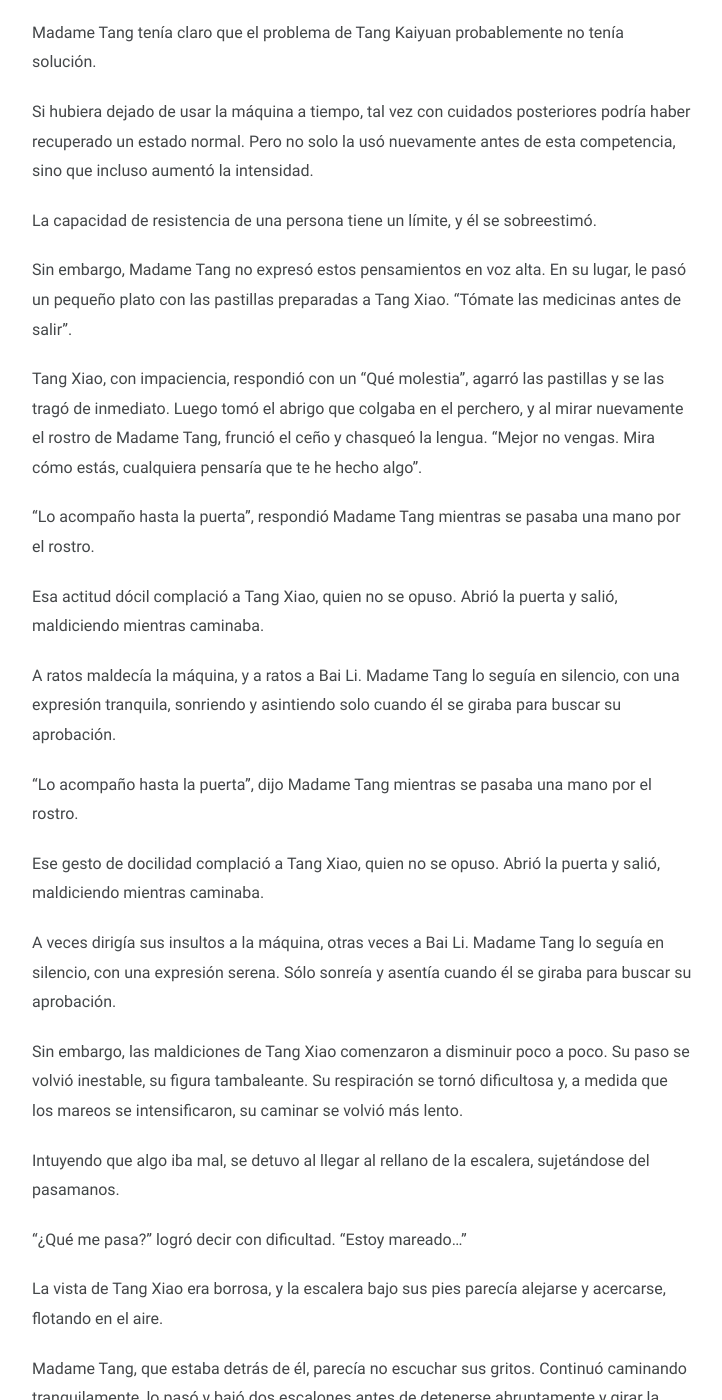
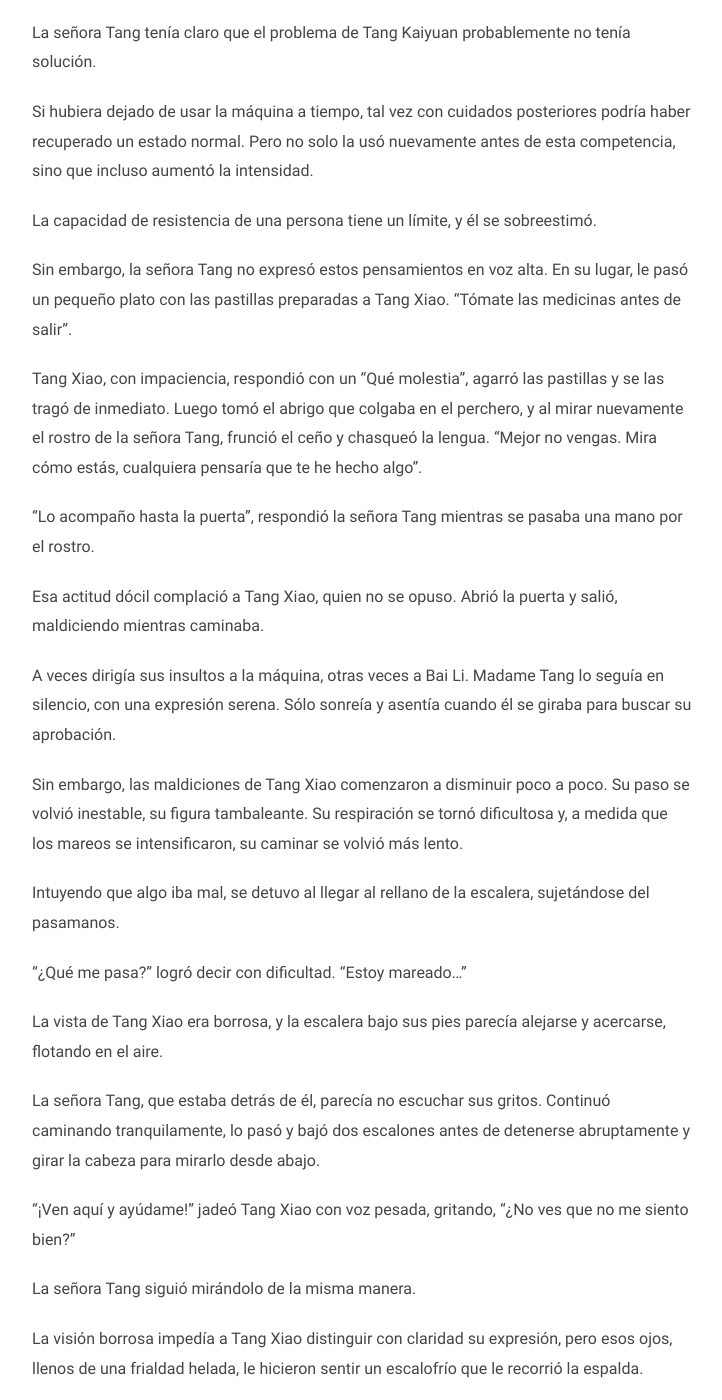
Before and after one commit to taozi-lecturas/taozi-lecturas.github.io, a Jekyll site: the page built from novelas/eadtufv/_posts/2025-03-10-capitulo-90.md, in a window 1280 px wide and 1400 px high, scrolled down 3101 px. Shown: the whole window, without its empty margins (278-1000 px from the left). Built offline with Jekyll 4.4.1, drawn with Linux system fonts in a browser that asks for light colours; some of the changed text lies outside the part shown.

Commit message:
Update 2025-03-10-capitulo-90.md
Lectura y edición.

```diff
--- a/novelas/eadtufv/_posts/2025-03-10-capitulo-90.md
+++ b/novelas/eadtufv/_posts/2025-03-10-capitulo-90.md
@@ -73,25 +73,19 @@ Unos diez minutos después, Tang Xiao salió del cuarto de descanso con el rostr
 
 "Kaiyuan está siendo ingresado en el hospital. Dicen que está mentalmente inestable. ¡Voy a ir a ver si se le acomoda el cerebro!" gruñó Tang Xiao. "Los hospitales siempre exageran. Solo es… bah, solo es un rasguño a Bai Li. Es solo que perdió el control por las feromonas. Con algo de descanso, estará bien".
 
-Madame Tang tenía claro que el problema de Tang Kaiyuan probablemente no tenía solución.
+La señora Tang tenía claro que el problema de Tang Kaiyuan probablemente no tenía solución.
 
 Si hubiera dejado de usar la máquina a tiempo, tal vez con cuidados posteriores podría haber recuperado un estado normal. Pero no solo la usó nuevamente antes de esta competencia, sino que incluso aumentó la intensidad.
 
 La capacidad de resistencia de una persona tiene un límite, y él se sobreestimó.
 
-Sin embargo, Madame Tang no expresó estos pensamientos en voz alta. En su lugar, le pasó un pequeño plato con las pastillas preparadas a Tang Xiao. "Tómate las medicinas antes de salir".
+Sin embargo, la señora Tang no expresó estos pensamientos en voz alta. En su lugar, le pasó un pequeño plato con las pastillas preparadas a Tang Xiao. "Tómate las medicinas antes de salir".
 
-Tang Xiao, con impaciencia, respondió con un "Qué molestia", agarró las pastillas y se las tragó de inmediato. Luego tomó el abrigo que colgaba en el perchero, y al mirar nuevamente el rostro de Madame Tang, frunció el ceño y chasqueó la lengua. "Mejor no vengas. Mira cómo estás, cualquiera pensaría que te he hecho algo".
+Tang Xiao, con impaciencia, respondió con un "Qué molestia", agarró las pastillas y se las tragó de inmediato. Luego tomó el abrigo que colgaba en el perchero, y al mirar nuevamente el rostro de la señora Tang, frunció el ceño y chasqueó la lengua. "Mejor no vengas. Mira cómo estás, cualquiera pensaría que te he hecho algo".
 
-"Lo acompaño hasta la puerta", respondió Madame Tang mientras se pasaba una mano por el rostro.
+"Lo acompaño hasta la puerta", respondió la señora Tang mientras se pasaba una mano por el rostro.
 
 Esa actitud dócil complació a Tang Xiao, quien no se opuso. Abrió la puerta y salió, maldiciendo mientras caminaba.
-
-A ratos maldecía la máquina, y a ratos a Bai Li. Madame Tang lo seguía en silencio, con una expresión tranquila, sonriendo y asintiendo solo cuando él se giraba para buscar su aprobación.
-
-"Lo acompaño hasta la puerta", dijo Madame Tang mientras se pasaba una mano por el rostro.
-
-Ese gesto de docilidad complació a Tang Xiao, quien no se opuso. Abrió la puerta y salió, maldiciendo mientras caminaba.
 
 A veces dirigía sus insultos a la máquina, otras veces a Bai Li. Madame Tang lo seguía en silencio, con una expresión serena. Sólo sonreía y asentía cuando él se giraba para buscar su aprobación.
 
@@ -103,11 +97,11 @@ Intuyendo que algo iba mal, se detuvo al llegar al rellano de la escalera, sujet
 
 La vista de Tang Xiao era borrosa, y la escalera bajo sus pies parecía alejarse y acercarse, flotando en el aire.
 
-Madame Tang, que estaba detrás de él, parecía no escuchar sus gritos. Continuó caminando tranquilamente, lo pasó y bajó dos escalones antes de detenerse abruptamente y girar la cabeza para mirarlo desde abajo.
+La señora Tang, que estaba detrás de él, parecía no escuchar sus gritos. Continuó caminando tranquilamente, lo pasó y bajó dos escalones antes de detenerse abruptamente y girar la cabeza para mirarlo desde abajo.
 
 "¡Ven aquí y ayúdame!" jadeó Tang Xiao con voz pesada, gritando, "¿No ves que no me siento bien?"
 
-Madame Tang siguió mirándolo de la misma manera.
+La señora Tang siguió mirándolo de la misma manera.
 
 La visión borrosa impedía a Tang Xiao distinguir con claridad su expresión, pero esos ojos, llenos de una frialdad helada, le hicieron sentir un escalofrío que le recorrió la espalda.
 
@@ -307,7 +301,7 @@ Lu Zhao cerró la ventana. Ya se había calmado por completo, y su mente estaba
 
 En la cama del hospital, Bai Li comenzaba a adormilarse. Una nueva inyección de analgésico, junto con los efectos secundarios y el agotamiento posterior a la fiebre, lo sumían en un estado de somnolencia.
 
-No podía resistir el sueño. Con el brazo sobre los ojos, murmuró entre dientes: "Tengo los ojos hinchados, ya no tengo imagen de Alfa fuerte".
+No podía resistir el sueño. Con el brazo sobre los ojos, murmuró entre dientes: "Tengo los ojos hinchados, ya no tengo la imagen de un Alfa fuerte".
 
 Lu Zhao realmente no entendía la obsesión de Bai Li con la idea de ser un "Alfa fuerte", pero se acercó y preguntó: "¿Te duele la hinchazón?"
 
@@ -333,7 +327,7 @@ Cálidos y suaves, cubrieron la pesadez y el dolor.
 
 Excepto durante el período inicial de exploración mutua, nunca habían dudado ni vacilado en sus sentimientos el uno por el otro. Por eso, los contactos íntimos nunca habían faltado, y Bai Li siempre había sido entusiasta de los besos y abrazos cariñosos. Pero hoy era diferente.
 
-Quizás porque Bai Li aún no se había recuperado del impacto de esas tres palabras de Lu Zhao.
+Quizás porque Bai Li aún no se había recuperado del impacto de esas dos palabras de Lu Zhao.
 
 El lenguaje humano es fascinante.
 
@@ -342,7 +336,6 @@ Un beso después de un "te amo", incluso si era solo un roce ligero, traía más
 El joven Bai se sonrojó instantáneamente desde la punta de las orejas hasta el cuello.
 
 "¡Te pedí que me tocaras con las manos!", gritó, despertándose un poco del sueño. "¿No puedes evitar las sorpresas?"
-
 
 Lu Zhao se sorprendió por la velocidad con la que Bai Li se sonrojó de repente. Pasaron varios segundos antes de que respondiera con torpeza: "No pude evitarlo".
 
```
